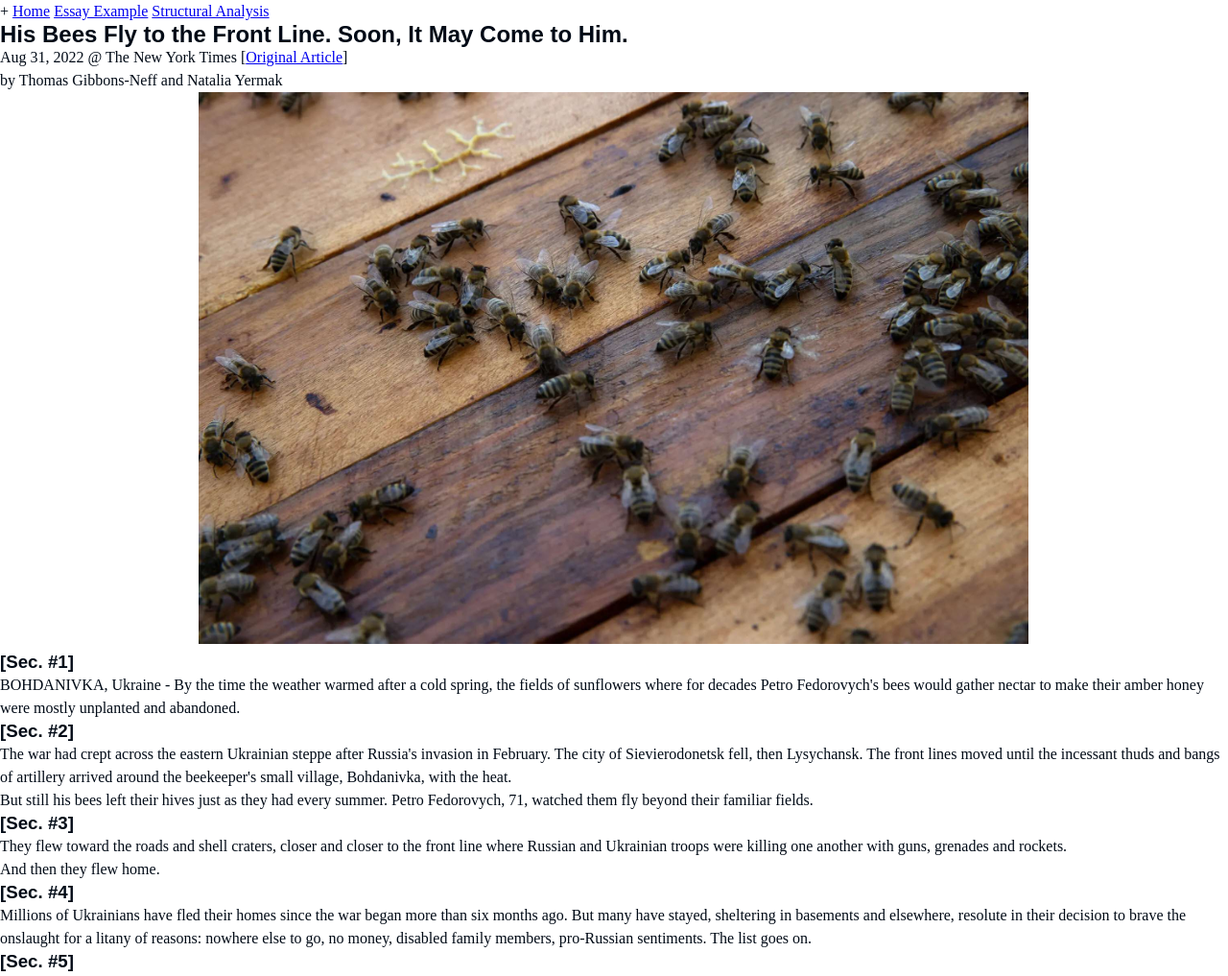
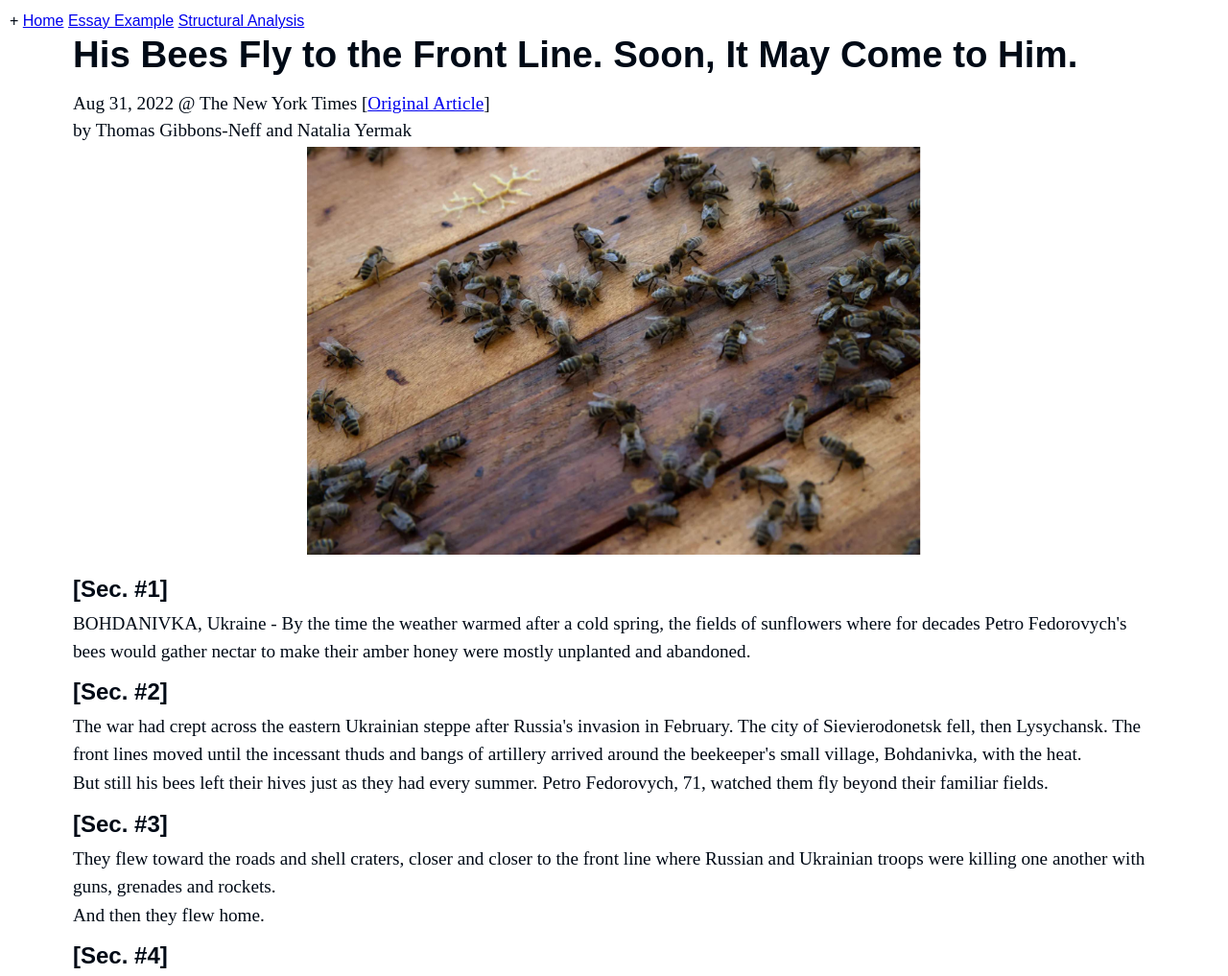
Before and after one commit to shanewu2002/shanewu2002.github.io, a plain HTML site: page analysis/example.html in a window 1280 px wide. Shown: the top 1017 px of the page at 96% size. Drawn offline with Linux system fonts and the light colour scheme; a web font is replaced by a local one.

Commit message:
analysis20220929

```diff
--- a/analysis/example.html
+++ b/analysis/example.html
@@ -18,7 +18,7 @@
 				by Thomas Gibbons-Neff and Natalia Yermak
 			</p>
 			<figure style="text-align: center;">
-				<img src="img/bees.png" />
+				<img src="img/bees.png" style="max-width: 80vh;" />
 			</figure>
 			<section>
 				<h3>[Sec. #1]</h3>
--- a/analysis/style.css
+++ b/analysis/style.css
@@ -18,10 +18,52 @@ body {
 	background-color: white;
 	color: #000a16;
 	font-family: Lora, serif;
-	font-size: 16px;
-	line-height: 24px;
+	font-size: 2.4vh;
+	line-height: 3.6vh;
 }
 
 h1, h2, h3 {
 	font-family: Poppins, sans-serif;
 }
+
+h1 {
+	font-size: 4.8vh;
+	line-height: 7.2vh;
+	margin: 1vh 0;
+}
+
+h2 {
+	font-size: 3.6vh;
+	line-height: 5.4vh;
+	margin: 0.8vh 0;
+}
+
+h3 {
+	font-size: 3vh;
+	line-height: 4.5vh;
+	margin: 0.5vh 0;
+}
+
+nav {
+	position: fixed;
+	z-index: 999;
+	top: 10px;
+	left: 10px;
+	text-align: center;
+	font-family: Poppins, sans-serif;
+	font-size: 2vh;
+	line-height: 3vh;
+}
+
+article {
+	margin: 1.5vh;
+	padding: 1vh 5vw;
+}
+
+section {
+	margin: 1.2vh 0;
+}
+
+p {
+	margin: 0.2vh 0;
+}
```
Also changed, not shown: analysis/index.html (+2 -2 lines).
